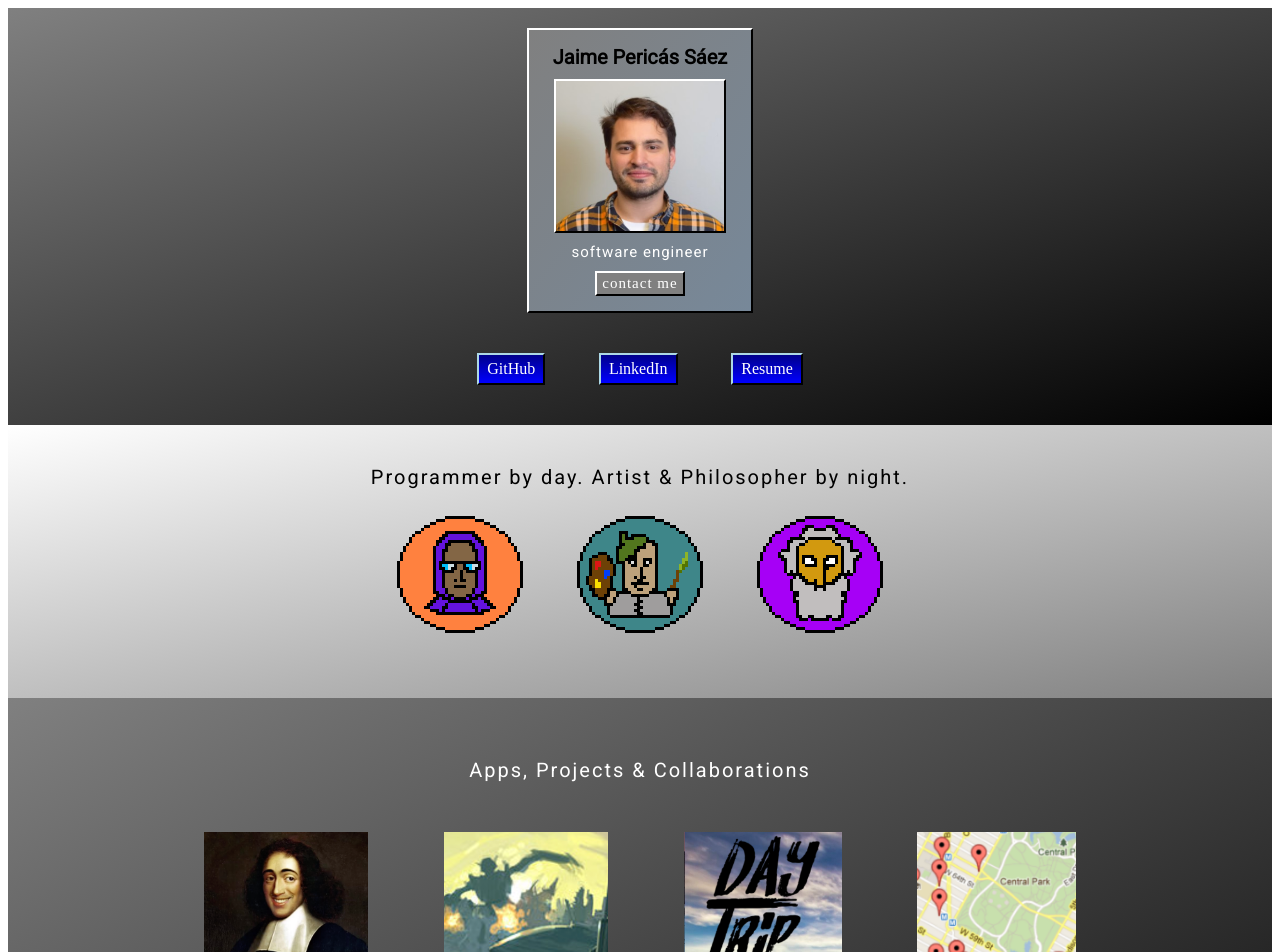
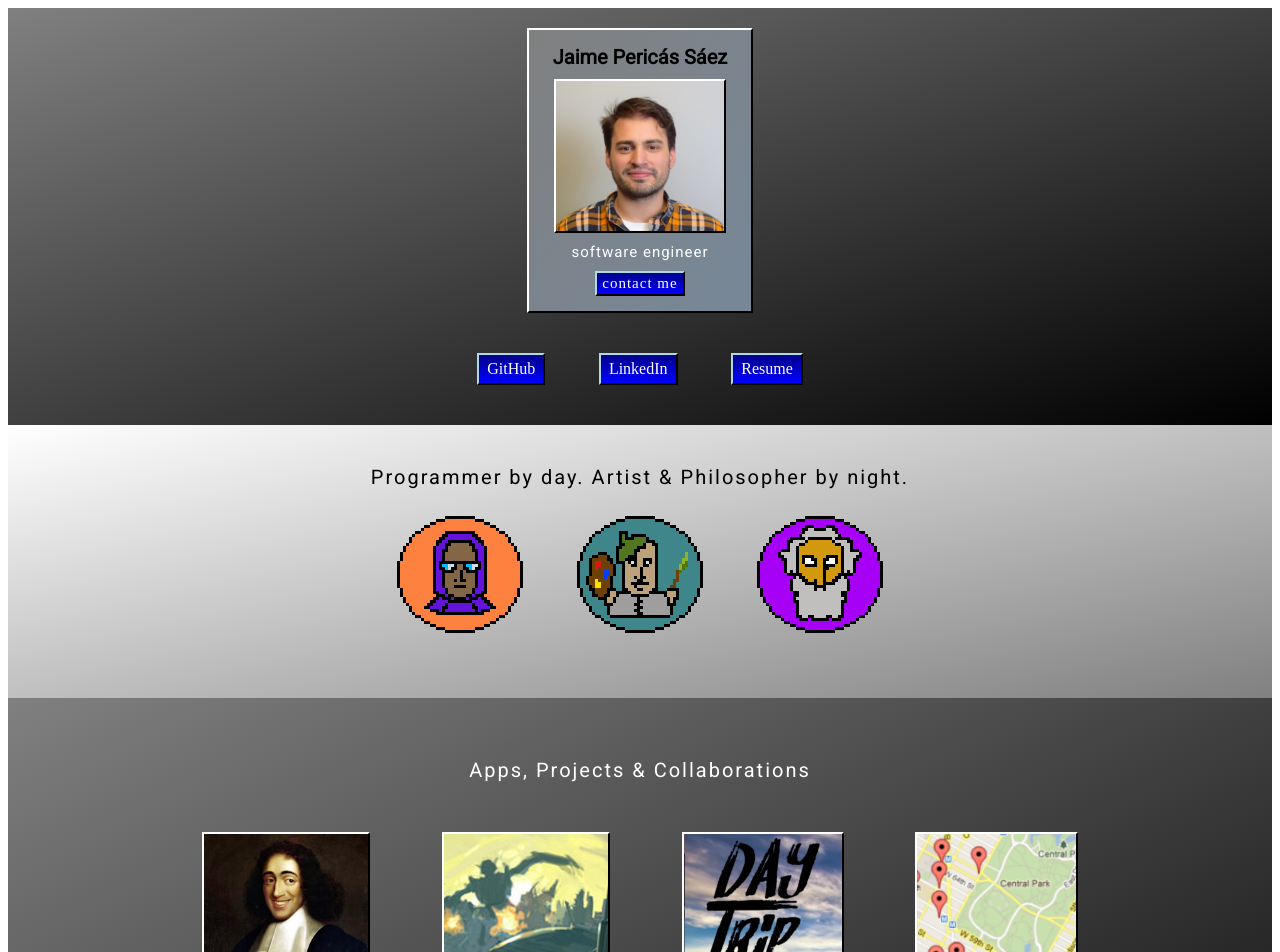
Before and after one commit to jaimefps/personal_website, a React (Create React App) app: page / in a window 1280 px wide. Shown: the top 952 px of the page. Built offline with nearby package versions, Linux system fonts and the light colour scheme.

Commit message:
style project tile

```diff
--- a/src/assets/styles/Profile.css
+++ b/src/assets/styles/Profile.css
@@ -48,20 +48,25 @@
   letter-spacing: 1px;
 }
 .contact_me {
-  color: white;
   margin-top: 10px;
   padding: 2px 5px;
   font-size: 15px;
-  background-color: grey;
   letter-spacing: 1px;
-  border-top: 2px solid white;
-  border-left: 2px solid white;
+  border-top: 2px solid lightblue;
+  border-left: 2px solid lightblue;
   border-bottom: 2px solid black;
   border-right: 2px solid black;
+  background: -webkit-linear-gradient(darkblue, blue);
+  background: -o-linear-gradient(darkblue, blue);
+  background: -moz-linear-gradient(darkblue, blue);
+  background: linear-gradient(darkblue, blue);
 }
 .contact_me:hover {
   color: white;
-  background-color: black;
+  background: -webkit-linear-gradient(blue, aqua);
+  background: -o-linear-gradient(blue, aqua);
+  background: -moz-linear-gradient(blue, aqua);
+  background: linear-gradient(blue, aqua);
 }
 .bttns {
   width: 30%;
--- a/src/assets/styles/Projects.css
+++ b/src/assets/styles/Projects.css
@@ -27,6 +27,10 @@
   flex-direction: column;
   align-items: center;
   background-color: black;
+  border-top: 2px solid white;
+  border-left: 2px solid white;
+  border-bottom: 2px solid black;
+  border-right: 2px solid black;
 }
 .app-container:hover {
   box-shadow: 2px 2px 8px white;
```
